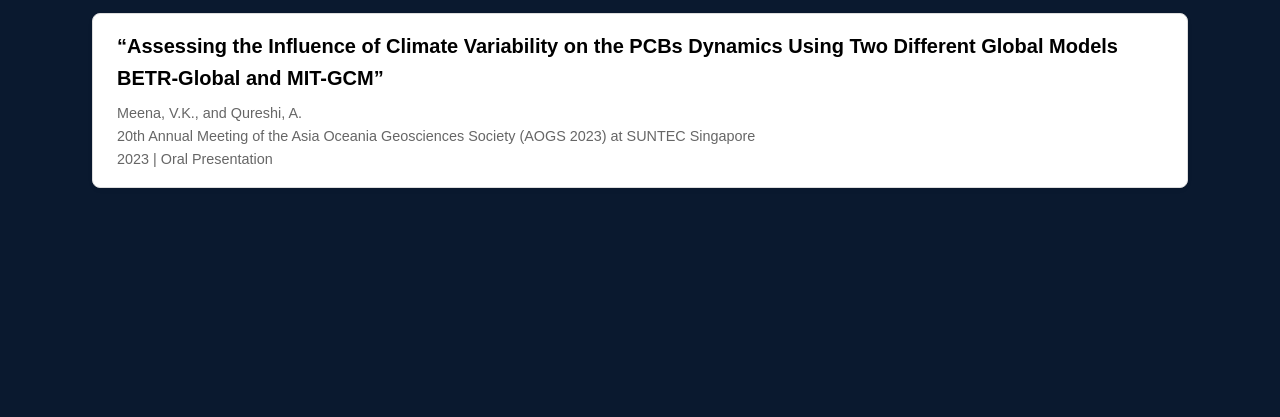
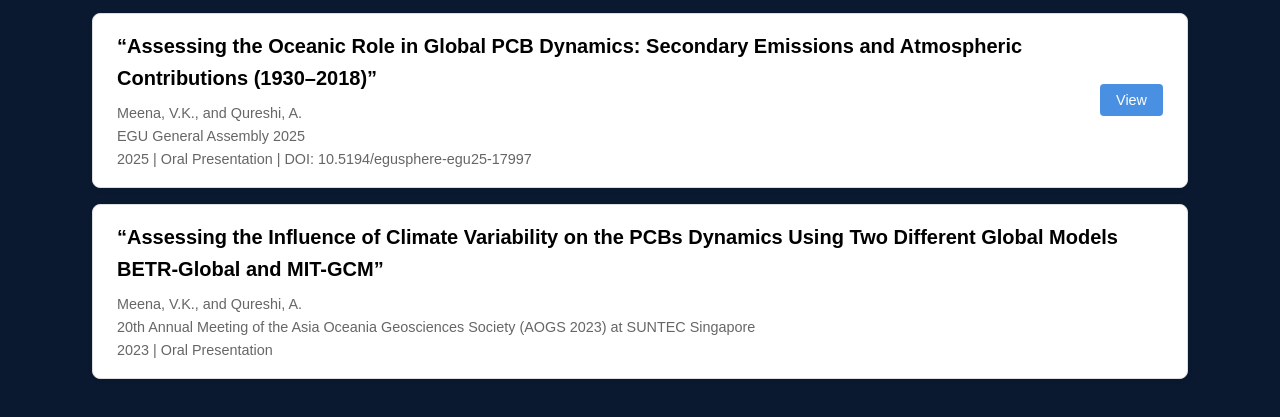
Before and after one commit to vikasm25/Vikas, a plain HTML site: page publication.html in a window 1280 px wide. Shown: the part 681-1098 px from the top of the page. Before the commit the page ends 1017 px from the top, so only its background shows below. Drawn offline with Linux system fonts and the light colour scheme.

Commit message:
Update publication.html

```diff
--- a/publication.html
+++ b/publication.html
@@ -32,7 +32,7 @@
       <!-- Publication Item Example -->
       <div class="publication-item">
         <div class="publication-info">
-          <p class="publication-title">" Benzo Alpha Pyrene Inventory in Different Environmental Media, India"</p>
+          <p class="publication-title">"Benzo Alpha Pyrene Inventory in Different Environmental Media, India"</p>
           <p class="publication-meta">
             Authors: Priyanka., Meena, V.K., and Qureshi, A.<br>
             India, Pollution Control for Clean Environment - Volume 1, Proceedings of ICPCCE 2023,<br>
@@ -51,6 +51,20 @@
       <h2 class="section-title">Conferences</h2>
 
       <!-- Conference Item Example -->
+      <div class="publication-item">
+        <div class="publication-info">
+          <p class="publication-title"> “Assessing the Oceanic Role in Global PCB Dynamics: Secondary Emissions and Atmospheric Contributions (1930–2018)”</p>
+          <p class="publication-meta">
+            Meena, V.K., and Qureshi, A.<br>
+            EGU General Assembly 2025<br>
+            2025 | Oral Presentation | DOI: 10.5194/egusphere-egu25-17997
+          </p>
+        </div>
+        <div class="publication-link">
+          <a href="https://doi.org/10.5194/egusphere-egu25-17997" target="_blank" class="publication-button">View</a>
+        </div>
+      </div>
+
       <div class="publication-item">
         <div class="publication-info">
           <p class="publication-title"> “Assessing the Influence of Climate Variability on the PCBs Dynamics Using Two
```
